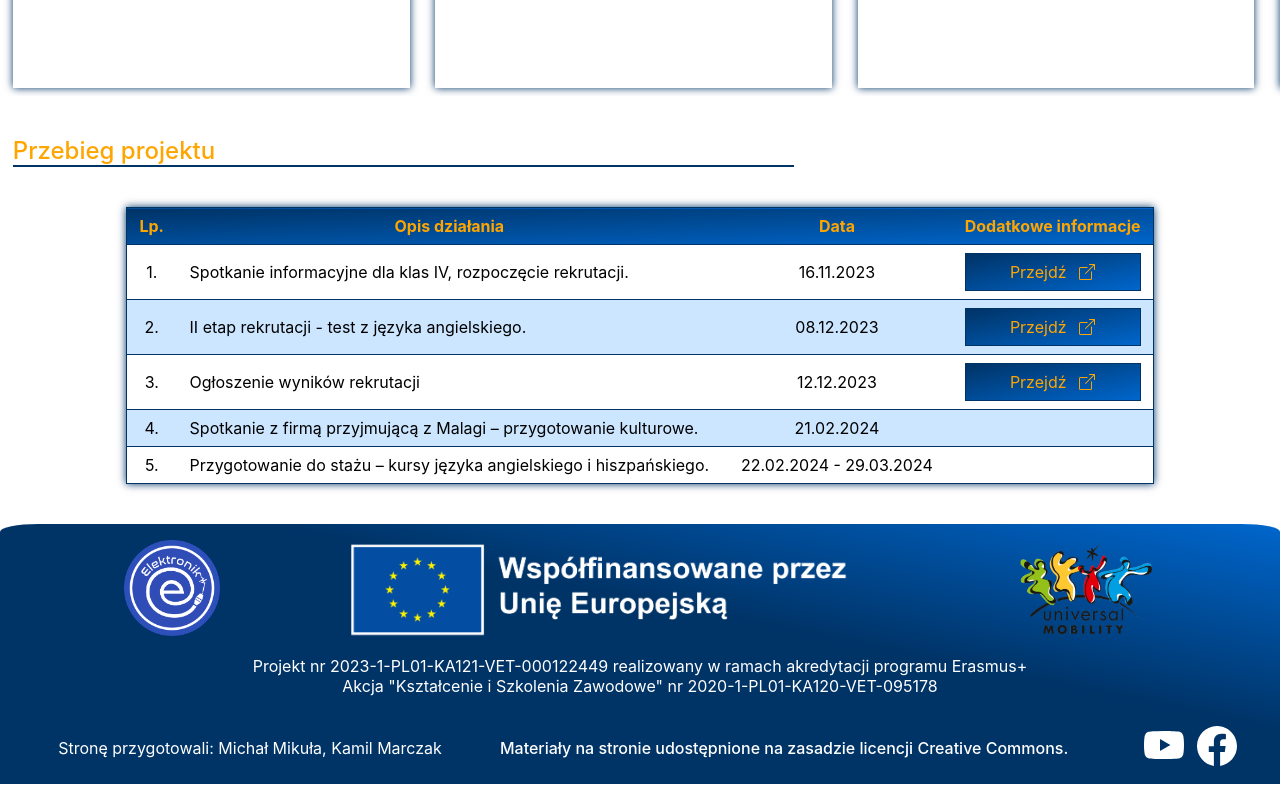
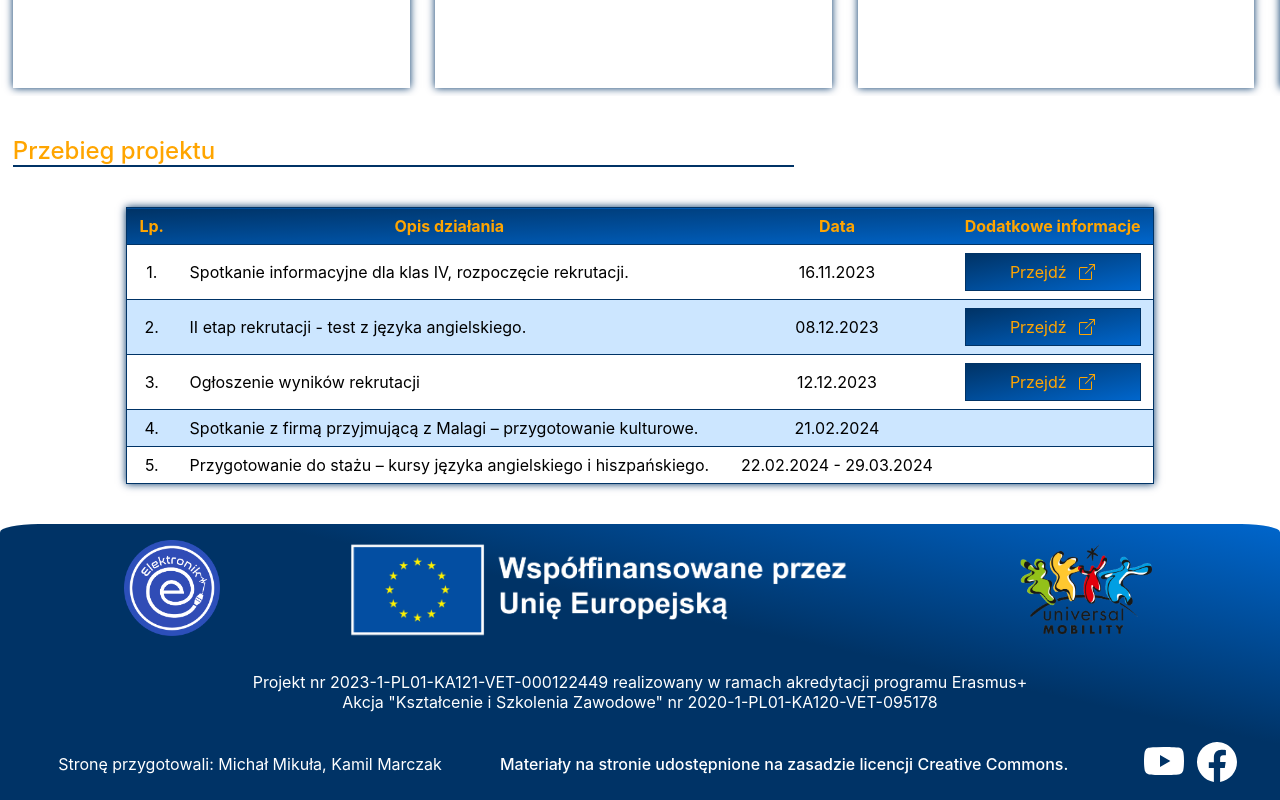
Before and after one commit to Erasmus2024/Strona-Erasmus-2024, a React (Create React App) app: page / in a window 1280 px wide. Shown: the part 2478-3278 px from the top of the page. Built offline with nearby package versions, Linux system fonts and the light colour scheme.

Commit message:
Add minor style tweaks

```diff
--- a/src/Pages/PageStyles/MainPage.scss
+++ b/src/Pages/PageStyles/MainPage.scss
@@ -313,7 +313,7 @@ footer {
 
     .project-details {
       color:white;
-      margin-top: 2vh;
+      margin-top: 4vh;
     }
 
     .partners {
```
